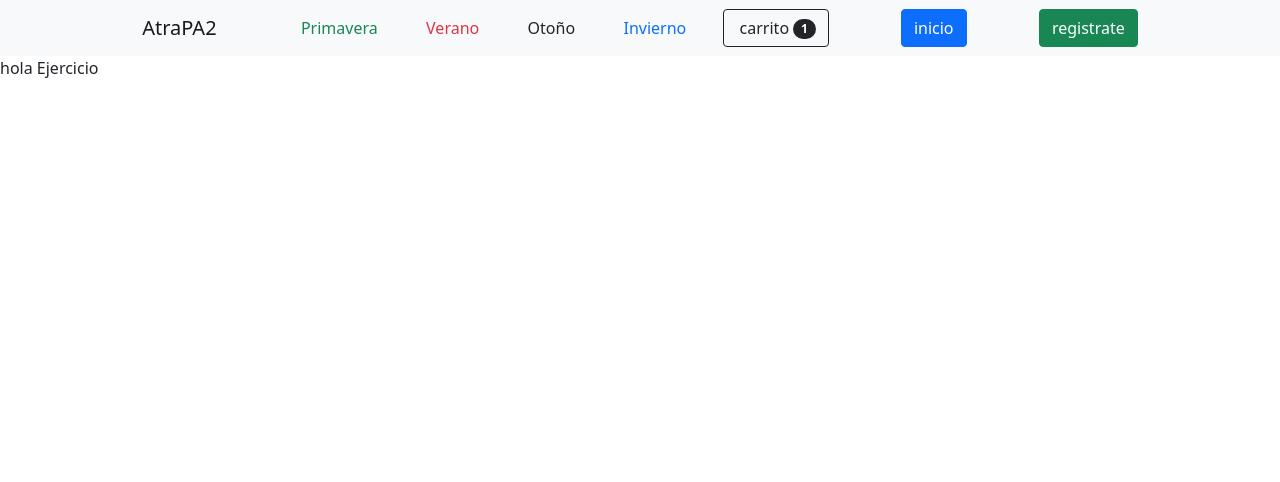
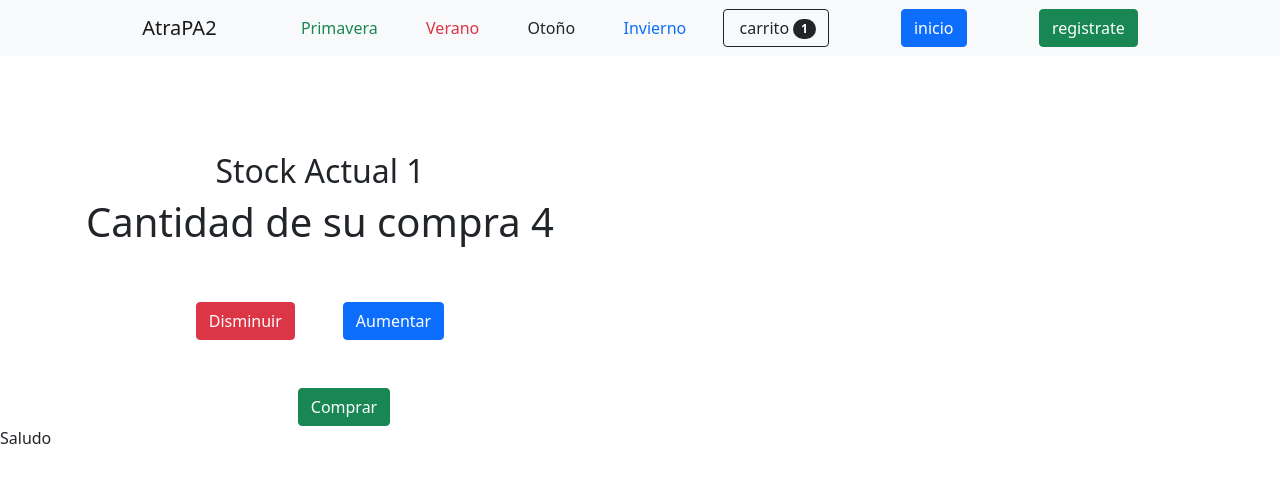
Before and after one commit to efrainCallisaya/gestordegastossemanales-efraincallisaya, a React (Create React App) app: page / in a window 1280 px wide. Shown: the top 482 px of the page. Built offline with nearby package versions, Linux system fonts and the light colour scheme.

Commit message:
Se mejora la estructura y se sube el desafio'contador con boton'

```diff
--- a/src/App.js
+++ b/src/App.js
@@ -1,13 +1,12 @@
 
-import NavBar from './components/Navbar/NavBar'
-import ItemListContainerI from './components/ItemListContainer/ItemsListComponentI'
+import NavBar from './components/NavBar.js'
+import ItemListContainer from './components/ItemsListComponent.js'
  function App() {
   return (
-        <>
-        <NavBar/>
-        <ItemListContainerI componentesI="hola Ejercicio"/>
-        </>
-
+        <div>
+            <NavBar/>
+            <ItemListContainer  componentesI="Saludo"/>
+        </div>
   )
 }
 // end App
--- /dev/null
+++ b/src/components/ItemListContainer/ItemCount.js
@@ -0,0 +1,20 @@
+import useCount from './useCount'
+ const ComponenetesII = ({stock,inicial}) => {
+  const {funcionlogica, contador} = useCount(stock,inicial)
+      return(
+        <div align="center"className="w-50 e-75 mt-5 ">
+           <div className="pt-5">
+                <h2> Stock Actual {contador}</h2>
+                <h1>Cantidad de su compra {stock - contador}</h1>
+          </div>
+          <section className=" ">
+            <div  className="">
+                    <button type="" className="btn btn-danger mt-5" onClick={()=>funcionlogica(-1)}>Disminuir</button>
+                    <button type="" className="btn btn-primary mt-5 ms-5" onClick={()=>funcionlogica(+1)}>Aumentar</button>
+            </div>
+            <button type="" className="btn btn-success mt-5 ms-5" onClick={()=>funcionlogica(0)}>Comprar</button>
+          </section>
+          </div>
+    )
+  }
+export default ComponenetesII;
--- /dev/null
+++ b/src/components/ItemListContainer/useCount.js
@@ -0,0 +1,18 @@
+import {useState} from 'react';
+const useCount = (stock,inicial)=>{
+    const [contador, setContador] = useState(parseInt(inicial));
+
+    const funcionlogica = (valor)=>{
+      const result = contador + valor;
+      if( valor === 0 ){
+        setContador(0)
+
+      }else if(result <= stock && result >=  0){
+        setContador(contador+valor)
+      }
+    }
+    return{
+        funcionlogica, contador
+    }
+}
+export default useCount;
--- a/src/components/ItemListContainer/ItemsListComponentI.js
+++ b/src/components/ItemsListComponent.js
@@ -1,8 +1,12 @@
+import ItemCount from './ItemListContainer/ItemCount.js'
 const ejericio = ({componentesI})=>{
     return (
+        <>
+        <ItemCount stock ="5" inicial="1"/>
         <div >
             {componentesI}
         </div>
+        </>
     )
 }
 export default ejericio;
```
Also changed, not shown: src/components/ItemListContainer/ItemsListComponent.js (deleted, +0 -34 lines), src/components/NavBar.js (renamed from src/components/Navbar/NavBar.js).
